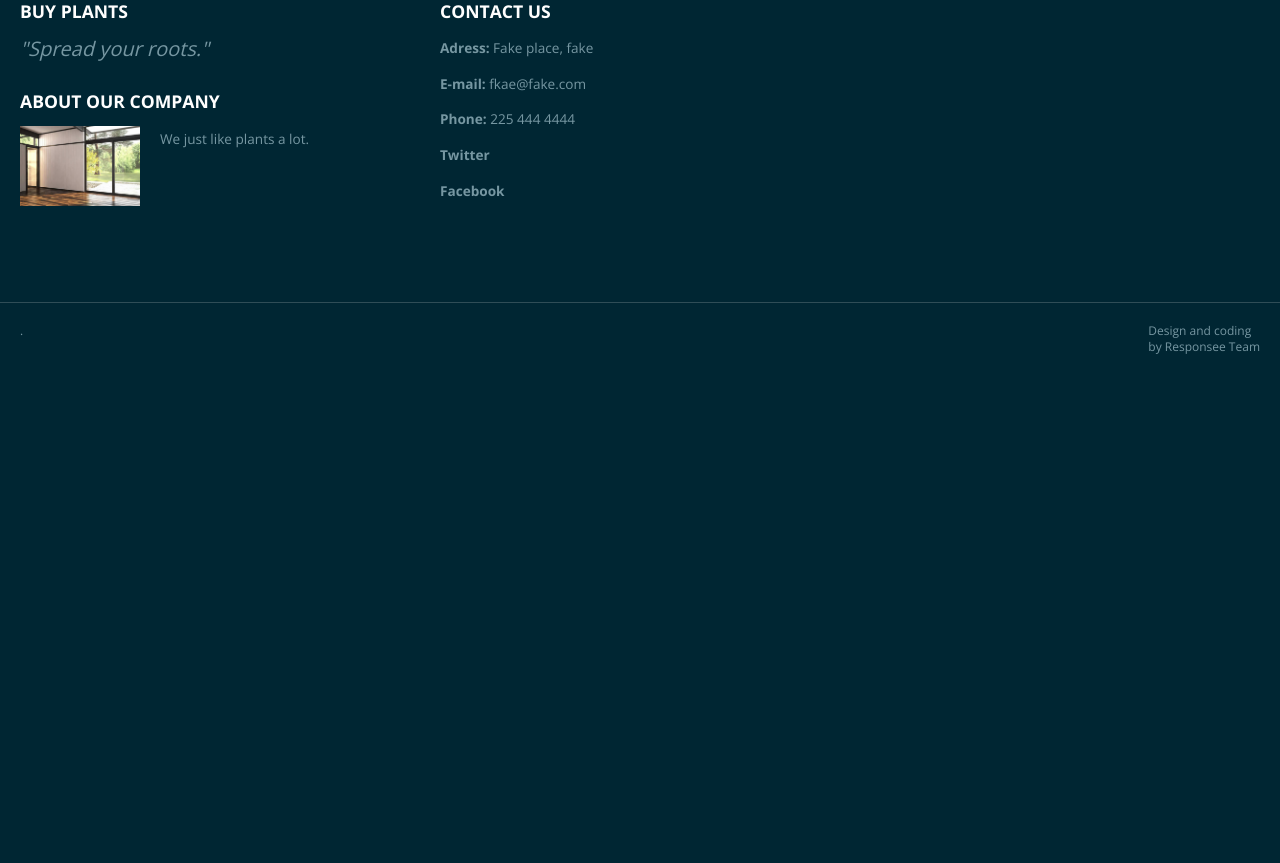
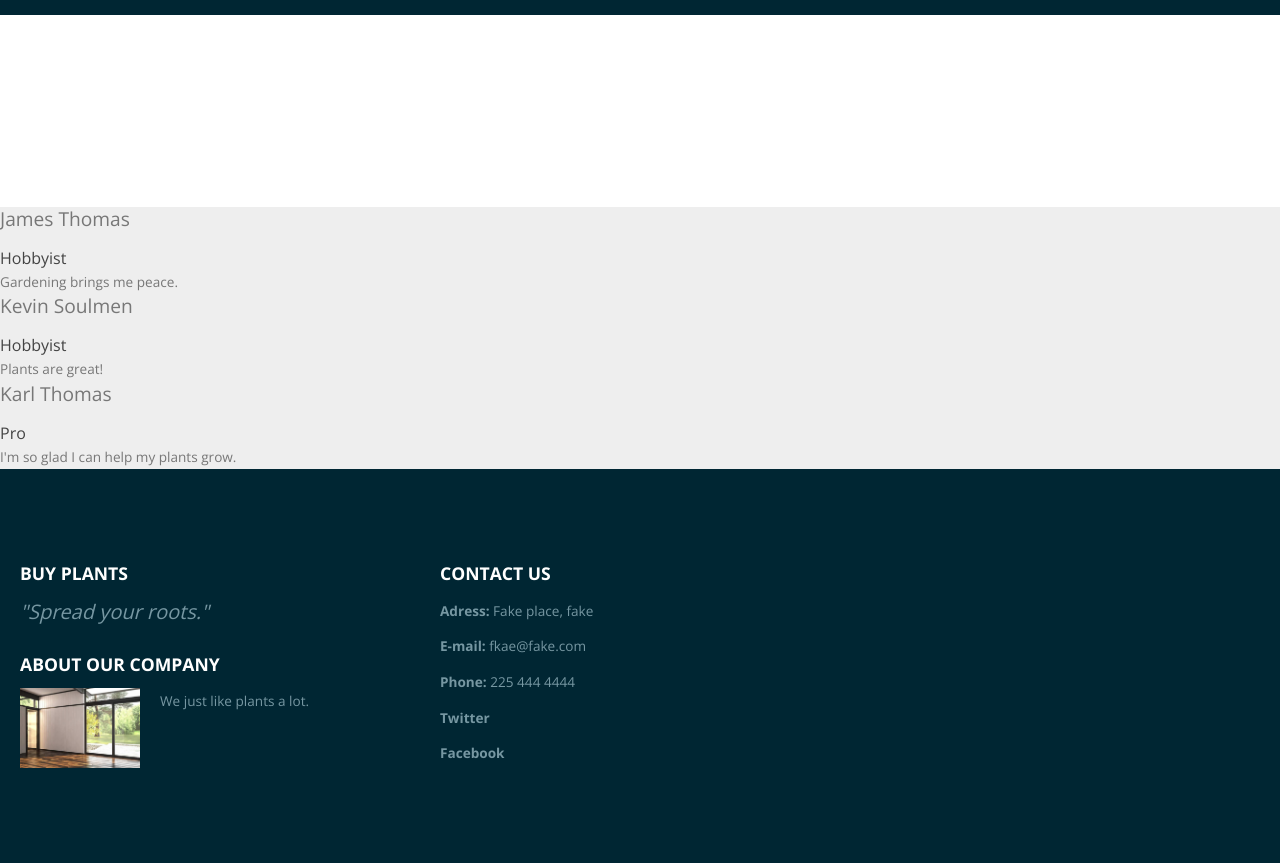
Before and after one commit to MaeKat/plant-babies, a Django app: template pages/templates/homepage.html in a window 1280 px wide. Shown: the part 757-1620 px from the top of the page. Before the commit the page ends 1111 px from the top, so only its background shows below. Run offline with Django 3.2, Linux system fonts and the light colour scheme; the template is opened without the code that fills it, so the values that code supplies are empty; parts of the project's set-up code (start-up, migrations or seed data) failed here and were passed over; some libraries are stand-ins or nearby versions; grey boxes are pictures that could not be loaded.

Commit message:
push for demo

```diff
--- a/pages/templates/homepage.html
+++ b/pages/templates/homepage.html
@@ -62,12 +62,78 @@
     <main role="main">
       <!-- Main Carousel -->
       <section class="section background-dark">
-
+          <img src = "https://s3.amazonaws.com/bncore/wp-content/uploads/2017/07/Lockwoods.jpg" width: 100% height: 50%>
       </section>
 
       <!-- Section 1 -->
       <section class="section background-white">
 
+      </section>
+
+      <section class="ftco-section bg-light">
+        <div class="container">
+          <div class="row justify-content-center mb-5 pb-3">
+            <div class="col-md-7 heading-section ftco-animate text-center">
+
+            </div>
+          </div>
+          <div class="row">
+            <div class="col-lg-4 mb-sm-4 ftco-animate">
+              <div class="staff">
+                <div class="d-flex mb-4">
+                  <div class="img" style="background-image: url(images/person_1.jpg);"></div>
+                  <div class="info ml-4">
+                    <h3><a href="teacher-single.html">James Thomas</a></h3>
+                    <span class="position">Hobbyist</span>
+                    <p class="ftco-social d-flex">
+                        </p>
+                  </div>
+                </div>
+                <div class="text">
+                  <p>Gardening brings me peace.</p>
+                </div>
+              </div>
+            </div>
+            <div class="col-lg-4 mb-sm-4 ftco-animate">
+              <div class="staff">
+                <div class="d-flex mb-4">
+                  <div class="img" style="background-image: url(images/person_2.jpg);"></div>
+                  <div class="info ml-4">
+                    <h3><a href="teacher-single.html">Kevin Soulmen</a></h3>
+                    <span class="position">Hobbyist</span>
+                    <p class="ftco-social d-flex">
+                      <a href="#" class="d-flex justify-content-center align-items-center"><span class="icon-twitter"></span></a>
+                      <a href="#" class="d-flex justify-content-center align-items-center"><span class="icon-facebook"></span></a>
+                      <a href="#" class="d-flex justify-content-center align-items-center"><span class="icon-instagram"></span></a>
+                    </p>
+                  </div>
+                </div>
+                <div class="text">
+                  <p>Plants are great!</p>
+                </div>
+              </div>
+            </div>
+            <div class="col-lg-4 mb-sm-4 ftco-animate">
+              <div class="staff">
+                <div class="d-flex mb-4">
+                  <div class="img" style="background-image: url(images/person_3.jpg);"></div>
+                  <div class="info ml-4">
+                    <h3><a href="teacher-single.html">Karl Thomas</a></h3>
+                    <span class="position">Pro</span>
+                    <p class="ftco-social d-flex">
+                      <a href="#" class="d-flex justify-content-center align-items-center"><span class="icon-twitter"></span></a>
+                      <a href="#" class="d-flex justify-content-center align-items-center"><span class="icon-facebook"></span></a>
+                      <a href="#" class="d-flex justify-content-center align-items-center"><span class="icon-instagram"></span></a>
+                    </p>
+                  </div>
+                </div>
+                <div class="text">
+                  <p>I'm so glad I can help my plants grow.</p>
+                </div>
+              </div>
+            </div>
+          </div>
+        </div>
       </section>
 
 
--- a/templates/oscar/partials/nav_primary.html
+++ b/templates/oscar/partials/nav_primary.html
@@ -44,6 +44,7 @@
                   <li><a href="{% url 'catalogue:index' %}">Products</a></li>
                   <li><a href="{% url 'story-map' %}">Map</a></li>
                   <li><a href="{% url 'base' %}">Base</a></li>
+
                 </ul>
               </div>
             </div>
```
Also changed, not shown: db.sqlite3, 1 other file.
